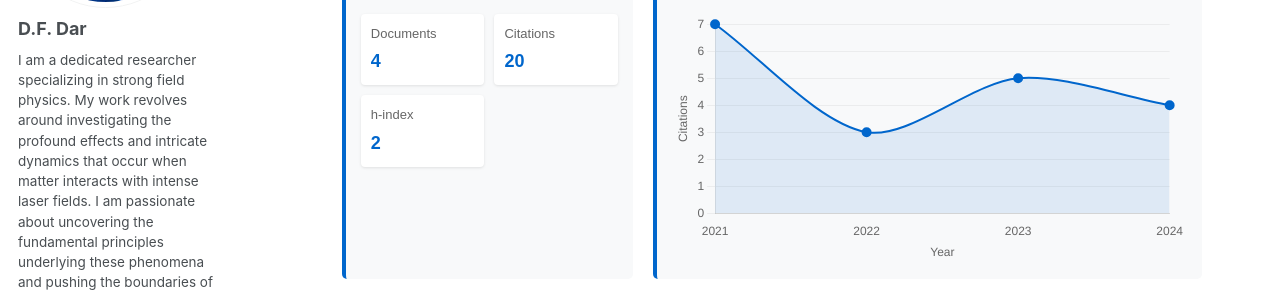
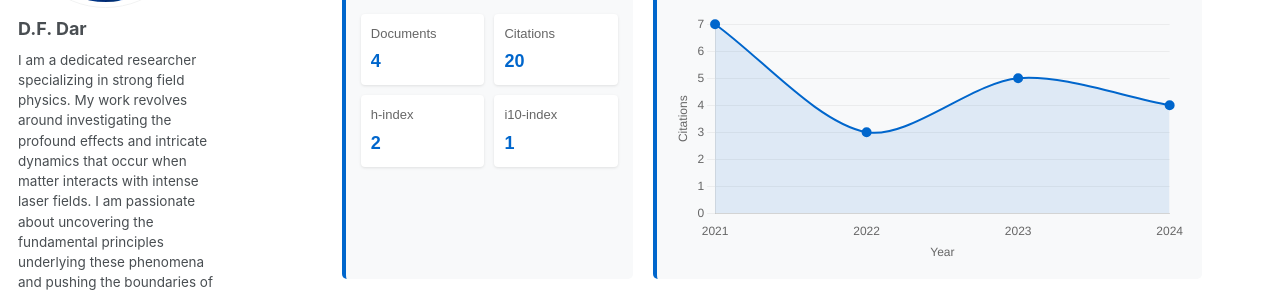
Before and after one commit to danishfurekhdar/danishfurekhdar.github.io, a Jekyll site: the page built from _pages/publications.html, in a window 1280 px wide and 900 px high. Shown: the part 266-561 px from the top of the window. Built offline with Jekyll 4.4.1, drawn with Linux system fonts in a browser that asks for light colours; nearby versions of some CDN libraries; some web fonts are replaced.

Commit message:
Update publications.html

```diff
--- a/_pages/publications.html
+++ b/_pages/publications.html
@@ -210,6 +210,10 @@ author_profile: true
           <div class="metric-label">h-index</div>
           <div class="metric-value">{{ site.data.scholar.h_index }}</div>
         </div>
+         <div class="metric-item">
+        <div class="metric-label">i10-index</div>
+        <div class="metric-value">{{ site.data.scholar.i10_index" }}</div>
+      </div>
       </div>
     </div>
 
```
